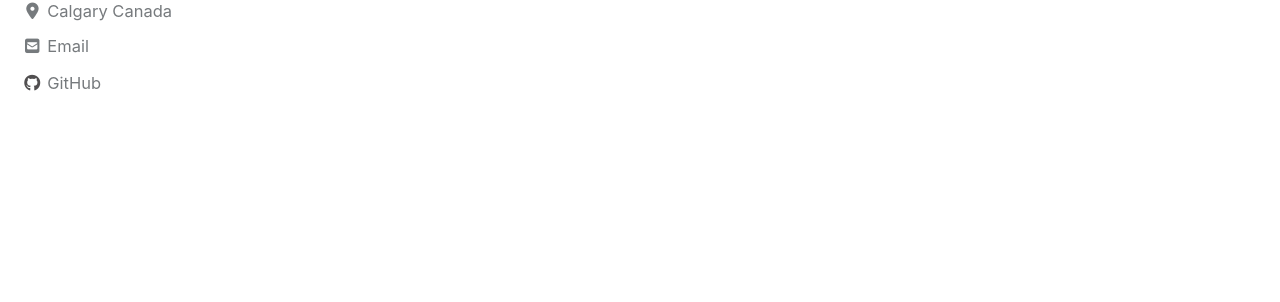
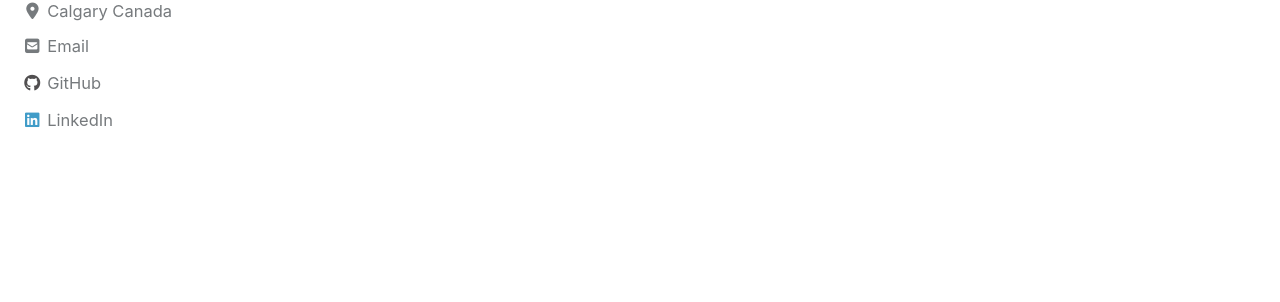
Before and after one commit to Ming2046/ming2046.github.io, a Jekyll site: the page built from index.html, in a window 1280 px wide. Shown: the part 326-628 px from the top of the page. Built offline with Jekyll 4.4.1, drawn with Linux system fonts in a browser that asks for light colours; cached includes are drawn as plain includes; nearby versions of some CDN libraries; the list of posts is cut into pages by our own code.

Commit message:
add linkedin

```diff
--- a/_config.yml
+++ b/_config.yml
@@ -128,9 +128,9 @@ author:
     - label: "GitHub"
       icon: "fab fa-fw fa-github"
       url: "https://github.com/Ming2046"
-    - label: "Instagram"
-      icon: "fab fa-fw fa-instagram"
-      # url: "https://instagram.com/"
+    - label: "LinkedIn"
+      icon: "fab fa-fw fa-linkedin"
+      url: "https://www.linkedin.com/in/minxingsi/"
 
 # Site Footer
 footer:
```
